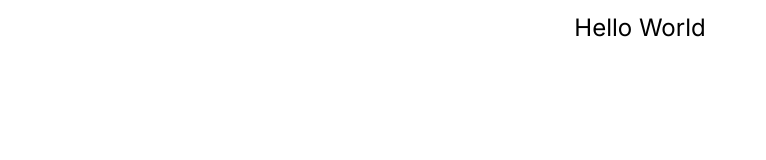
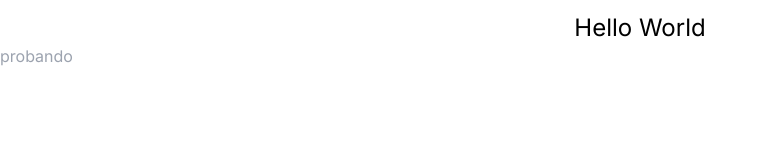
Before and after one commit to Sstark97/chat-now, a Next.js app: page / in a window 1280 px wide. Shown: the top 160 px of the page, without its empty margins (0-766 px from the left). Built offline with nearby package versions, Linux system fonts and the light colour scheme.

Commit message:
Add custom paths and components

```diff
--- /dev/null
+++ b/src/components/Input.tsx
@@ -0,0 +1,5 @@
+import type { InputProps } from "@customTypes/components"
+
+const Input = ({ type, placeholder, label }: InputProps) => <input type="text" placeholder="probando" />
+
+export default Input
--- a/src/pages/index.tsx
+++ b/src/pages/index.tsx
@@ -1,5 +1,6 @@
 import Head from "next/head"
 import { Inter } from "next/font/google"
+import Input from "@components/Input";
 
 const inter = Inter({ subsets: ["latin"] })
 
@@ -14,6 +15,7 @@ const Home = () => {
             </Head>
             <main className={inter.className}>
                 <h1 className="text-2xl text-center mt-3">Hello World</h1>
+                <Input />
             </main>
         </>
     )
--- /dev/null
+++ b/src/types/components.ts
@@ -0,0 +1,9 @@
+interface InputProps {
+    type: string;
+    placeholder: string;
+    label: string;
+}
+
+export type {
+    InputProps
+}
--- a/tsconfig.json
+++ b/tsconfig.json
@@ -14,8 +14,12 @@
     "isolatedModules": true,
     "jsx": "preserve",
     "incremental": true,
+    "baseUrl": "src",
     "paths": {
-      "@/*": ["./src/*"]
+      "@components/*": ["components/*"],
+      "@containers/*": ["containers/*"],
+      "@pages/*": ["pages/*"],
+      "@customTypes/*": ["types/*"],
     }
   },
   "include": ["next-env.d.ts", "**/*.ts", "**/*.tsx"],
```
